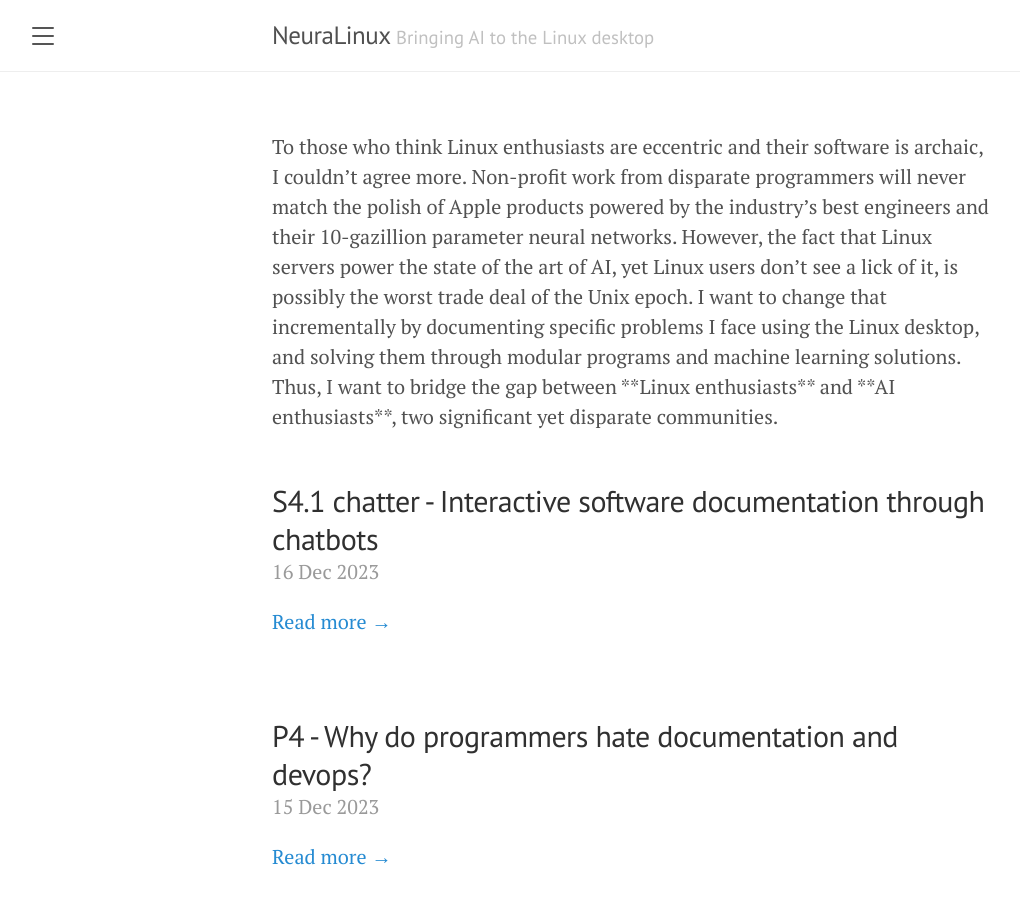
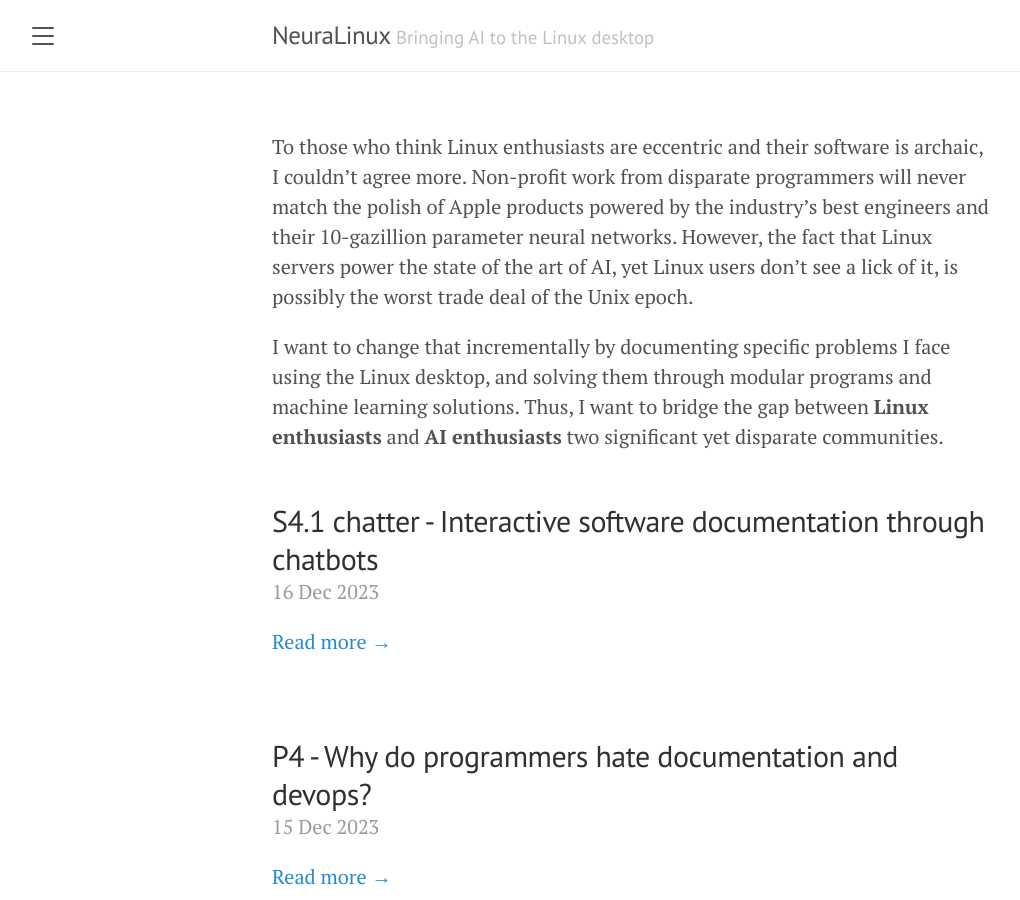
Before and after one commit to chinarjoshi/chinarjoshi.github.io, a Jekyll site: the page built from index.html, in a window 1280 px wide and 900 px high. Shown: the whole window, without its empty margins (8-1028 px from the left). Built offline with Jekyll 4.4.1, drawn with Linux system fonts in a browser that asks for light colours; the list of posts is cut into pages by our own code.

```diff
--- a/index.html
+++ b/index.html
@@ -5,7 +5,11 @@ title: Home
 
 <div class="intro">
   <p>
-  To those who think Linux enthusiasts are eccentric and their software is archaic, I couldn’t agree more. Non-profit work from disparate programmers will never match the polish of Apple products powered by the industry’s best engineers and their 10-gazillion parameter neural networks. However, the fact that Linux servers power the state of the art of AI, yet Linux users don’t see a lick of it, is possibly the worst trade deal of the Unix epoch. I want to change that incrementally by documenting specific problems I face using the Linux desktop, and solving them through modular programs and machine learning solutions. Thus, I want to bridge the gap between **Linux enthusiasts** and **AI enthusiasts**, two significant yet disparate communities.
+  To those who think Linux enthusiasts are eccentric and their software is archaic, I couldn’t agree more. Non-profit work from disparate programmers will never match the polish of Apple products powered by the industry’s best engineers and their 10-gazillion parameter neural networks. However, the fact that Linux servers power the state of the art of AI, yet Linux users don’t see a lick of it, is possibly the worst trade deal of the Unix epoch.
+  </p>
+
+  <p>
+  I want to change that incrementally by documenting specific problems I face using the Linux desktop, and solving them through modular programs and machine learning solutions. Thus, I want to bridge the gap between <b>Linux enthusiasts</b> and <b>AI enthusiasts</b> two significant yet disparate communities.
   </p>
 </div>
 <br>
```
